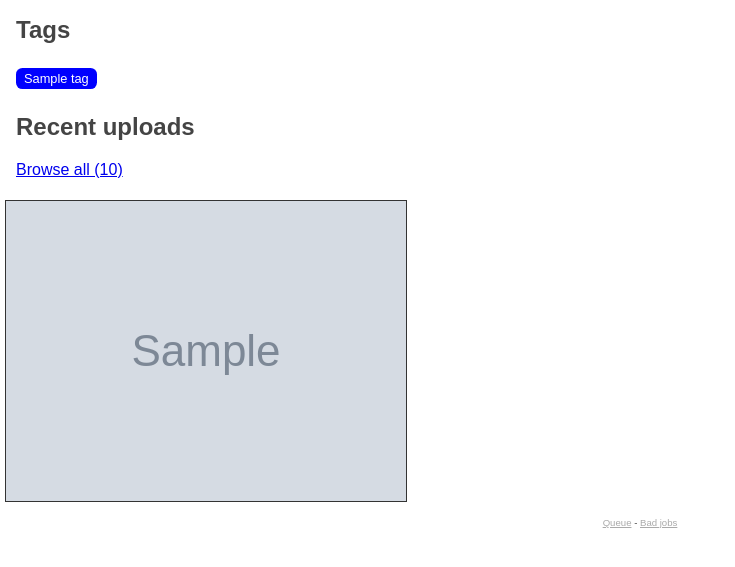
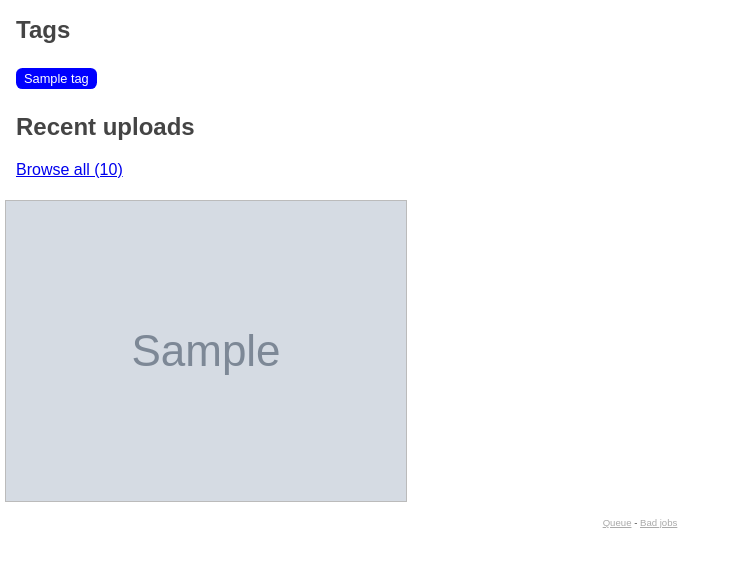
Before and after one commit to jjdelc/Photolog, a Flask app: template photolog/web/templates/index.html in a window 1280 px wide. Shown: the part 137-704 px from the top of the page, without its empty margins (0-735 px from the left). Run offline with Flask 2, Linux system fonts and the light colour scheme; the template is opened without the code that fills it: most values are stand-ins (such as "Sample title", 1, 10 or a date in 2020); grey boxes marked "Sample" are stand-in pictures; parts of the project's set-up code (start-up, migrations or seed data) failed here and were passed over; some libraries are stand-ins or nearby versions.

Commit message:
Lighter img border on photo list

```diff
--- a/photolog/web/static/main.css
+++ b/photolog/web/static/main.css
@@ -45,7 +45,7 @@ display: block;
 width: 100%;
 }
 .photo-thumb-list img {
-border: 1px solid #333333;
+border: 1px solid #bbbbbb;
 display: block;
 margin: 0 auto;
 }
```
